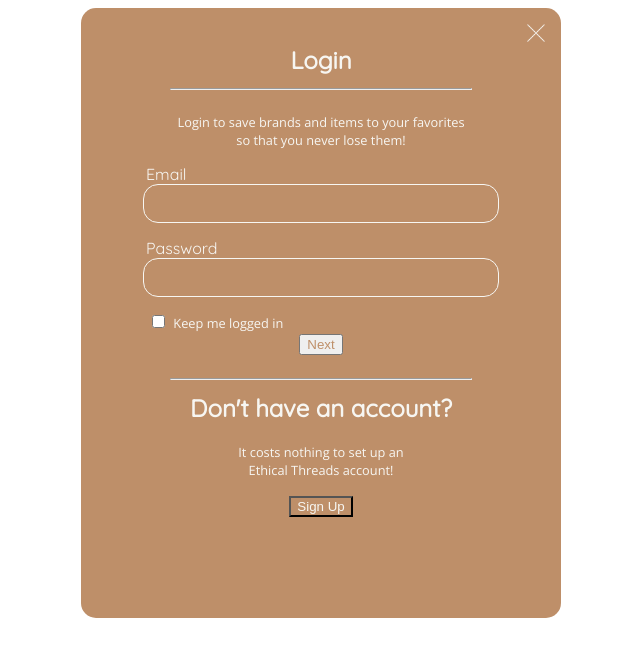
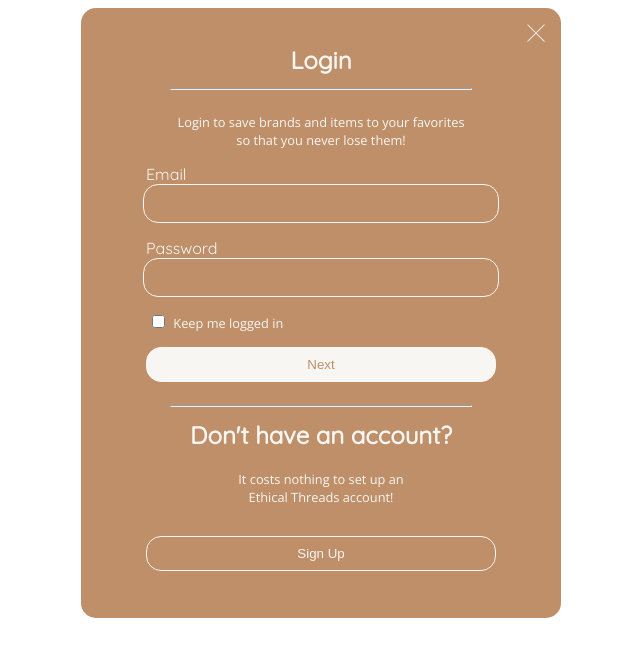
Before and after one commit to nayeonr/itp460-ethical-threads, a PHP site: page /login.php in a window 1280 px wide. Shown: the top 657 px of the page, without its empty margins (319-959 px from the left). Run offline with PHP 8.4, Linux system fonts and the light colour scheme.

Commit message:
login update

```diff
--- a/ft-login-N/login.php
+++ b/ft-login-N/login.php
@@ -84,6 +84,7 @@
     <meta name="viewport" content="width=device-width, initial-scale=1.0">
     <title>Login Popup</title>
 
+    <link href="../global_css.css" rel="stylesheet"/>
     <link href="../ft-login-N/login.css" rel="stylesheet"/>
     <link href="../ft-login-N/signup.css" rel="stylesheet"/>
 </head>
@@ -138,7 +139,7 @@
             </div> <!-- #keep-login -->
 
             <div id="next-btn">
-            	<button id="next-text" class="next-profile" type="submit">Next</button>
+            	<button id="next-text" class="login-buttons" type="submit">Next</button>
             </div> <!-- #next-btn -->
 		</div> <!-- #login -->
 
@@ -151,7 +152,7 @@
 			<br>Ethical Threads account!</p>
 
 			<div id="signup-btn">
-            	<button id="joinus" type="submit"><a href="../ft-navbar-N/navbar.html#overlay2" id="joinus-text">
+            	<button id="joinus" class="login-buttons" type="submit"><a href="../ft-navbar-N/navbar.html#overlay2" id="joinus-text">
             		Sign Up
             	</a></button>
             </div> <!-- #signup-btn -->
```
